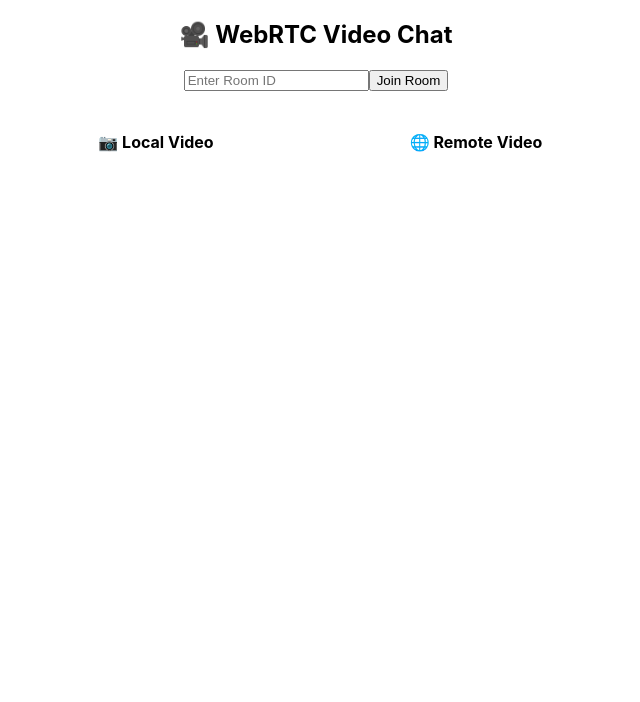
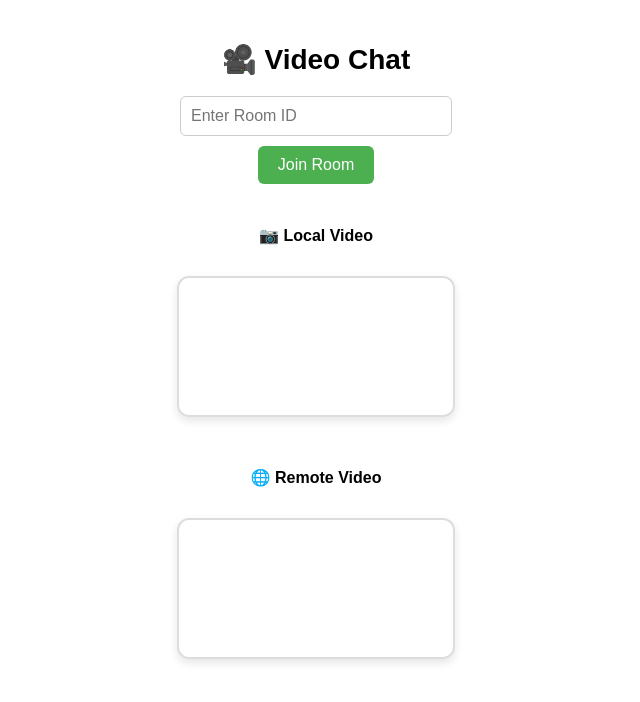
Before and after one commit to Sayanir7/chatting-webrtc, a React (Create React App) app in the folder chatting/: page / in a window 1280 px wide. Shown: the top 702 px of the page, without its empty margins (324-964 px from the left). Built offline with nearby package versions, Linux system fonts and the light colour scheme; no server answers.

Commit message:
update ui

```diff
--- a/chatting/src/App.js
+++ b/chatting/src/App.js
@@ -76,11 +76,11 @@ function App() {
     if (!joined || roomFull) return;
 
     socket.on('user-joined', async () => {
-        console.log('🧑‍🤝‍🧑 Creating offer...');
-        const offer = await peerConnection.current.createOffer();
-        await peerConnection.current.setLocalDescription(offer);
-        socket.emit('offer', { offer, room: roomId });
-      });
+      console.log('🧑‍🤝‍🧑 Creating offer...');
+      const offer = await peerConnection.current.createOffer();
+      await peerConnection.current.setLocalDescription(offer);
+      socket.emit('offer', { offer, room: roomId });
+    });
     socket.on('offer', async (offer) => {
       console.log('📥 Received offer');
       await peerConnection.current.setRemoteDescription(offer);
@@ -112,36 +112,101 @@ function App() {
     };
   }, [joined, roomId, roomFull]);
 
+  const styles = {
+    container: {
+      textAlign: 'center',
+      padding: '20px',
+      fontFamily: 'Arial, sans-serif',
+    },
+    title: {
+      fontSize: '28px',
+      marginBottom: '20px',
+    },
+    formContainer: {
+      display: 'flex',
+      flexDirection: 'column',
+      alignItems: 'center',
+      gap: '10px',
+      marginBottom: '20px',
+    },
+    input: {
+      padding: '10px',
+      fontSize: '16px',
+      width: '250px',
+      maxWidth: '90%',
+      borderRadius: '6px',
+      border: '1px solid #ccc',
+    },
+    button: {
+      padding: '10px 20px',
+      fontSize: '16px',
+      backgroundColor: '#4CAF50',
+      color: 'white',
+      border: 'none',
+      borderRadius: '6px',
+      cursor: 'pointer',
+    },
+    joinedText: {
+      fontSize: '18px',
+      marginBottom: '20px',
+    },
+    videoContainer: {
+      display: 'flex',
+      flexDirection: 'column',
+      alignItems: 'center',
+      gap: '30px',
+    },
+    videoBlock: {
+      display: 'flex',
+      flexDirection: 'column',
+      alignItems: 'center',
+      gap: '10px',
+    },
+    video: {
+      width: '90%',
+      maxWidth: '400px',
+      borderRadius: '12px',
+      border: '2px solid #ddd',
+      boxShadow: '0 4px 8px rgba(0,0,0,0.1)',
+    },
+  };
+
+
   return (
-    <div style={{ textAlign: 'center', marginTop: '20px' }}>
-      <h2>🎥 WebRTC Video Chat</h2>
+    <div style={styles.container}>
+      <h2 style={styles.title}>🎥 Video Chat</h2>
+
       {!joined || roomFull ? (
-        <div>
+        <div style={styles.formContainer}>
           <input
             type="text"
             placeholder="Enter Room ID"
             value={roomId}
             onChange={(e) => setRoomId(e.target.value)}
-            // disabled={roomFull}
+            style={styles.input}
           />
-          <button onClick={handleJoin} >Join Room</button>
+          <button onClick={handleJoin} style={styles.button}>
+            Join Room
+          </button>
         </div>
       ) : (
-        <p>🟢 Joined Room: <b>{roomId}</b></p>
-
+        <p style={styles.joinedText}>
+          🟢 Joined Room: <b>{roomId}</b>
+        </p>
       )}
 
-      <div style={{ display: 'flex', justifyContent: 'center', marginTop: '20px', gap: '20px' }}>
-        <div>
+      <div style={styles.videoContainer}>
+        <div style={styles.videoBlock}>
           <h4>📷 Local Video</h4>
-          <video ref={localVideoRef} autoPlay playsInline muted width="300" />
+          <video ref={localVideoRef} autoPlay playsInline muted style={styles.video} />
         </div>
-        <div>
+        <div style={styles.videoBlock}>
           <h4>🌐 Remote Video</h4>
-          <video ref={remoteVideoRef} autoPlay playsInline width="300" />
+          <video ref={remoteVideoRef} autoPlay playsInline style={styles.video} />
         </div>
       </div>
     </div>
+
   );
 }
 
```
